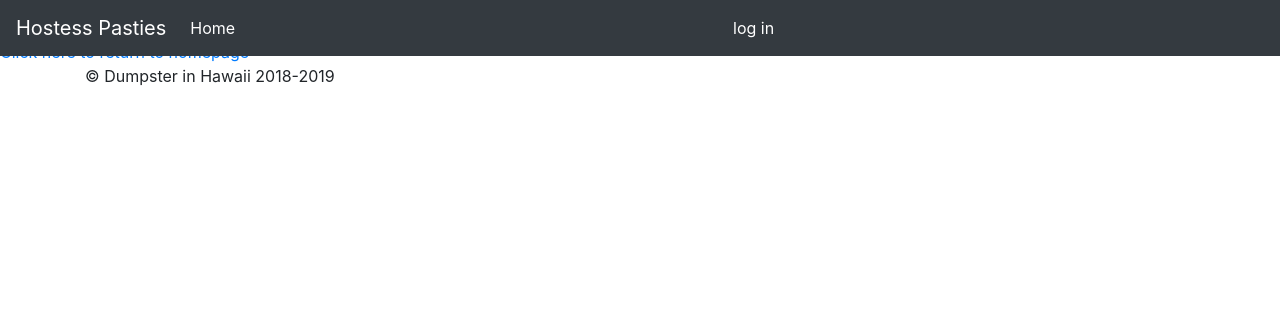
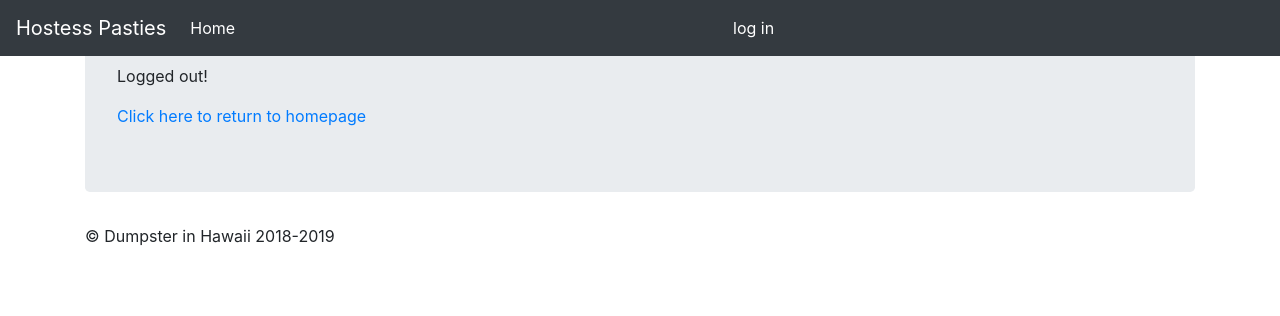
Before and after one commit to GitterAlex/PastingBin, a Django app: page /accounts/logout/ in a window 1280 px wide. Shown: the top 316 px of the page. Run offline with Django 3.2, Linux system fonts and the light colour scheme; some libraries are stand-ins or nearby versions.

Commit message:
fixed logout button

```diff
--- a/PastingBin/templates/registration/logged_out.html
+++ b/PastingBin/templates/registration/logged_out.html
@@ -1,8 +1,22 @@
 {% extends "webpages/frontpage.html" %}
-
+{% block header %}
+  <head>
+    {% block title %}<title>Hostess Pasties</title>{% endblock %}
+    <meta charset="utf-8">
+    <meta name="viewport" content="width=device-width, initial-scale=1">
+    <link rel="stylesheet" href="https://stackpath.bootstrapcdn.com/bootstrap/4.1.3/css/bootstrap.min.css" integrity="sha384-MCw98/SFnGE8fJT3GXwEOngsV7Zt27NXFoaoApmYm81iuXoPkFOJwJ8ERdknLPMO" crossorigin="anonymous">
+    <!-- Add additional CSS in static file -->
+    {% load static %}
+    <link rel="stylesheet" href="{% static 'css/styles.css' %}">
+  </head>
+{% endblock header %}
 {% block content %}
-  <p>Logged out!</p>
-  <a href="/webpages/frontpage.html">Click here to return to homepage</a>
+<div class="container">
+  <div class="jumbotron">
+    <p>Logged out!</p>
+    <a href="/HostessPasties/">Click here to return to homepage</a>
+  </div>
+</div>
 {% endblock %}
 
 {% block footer%}
--- a/PastingBin/templates/webpages/frontpage.html
+++ b/PastingBin/templates/webpages/frontpage.html
@@ -11,7 +11,6 @@
     <link rel="stylesheet" href="{% static 'css/styles.css' %}">
   </head>
 {% endblock header %}
-
 <body>
   {% block sidebar %}
   <nav class="navbar navbar-expand-md navbar-dark fixed-top bg-dark">
```
Also changed, not shown: PastingBin/templates/webpages/createaccount.html (+1 -12 lines).
